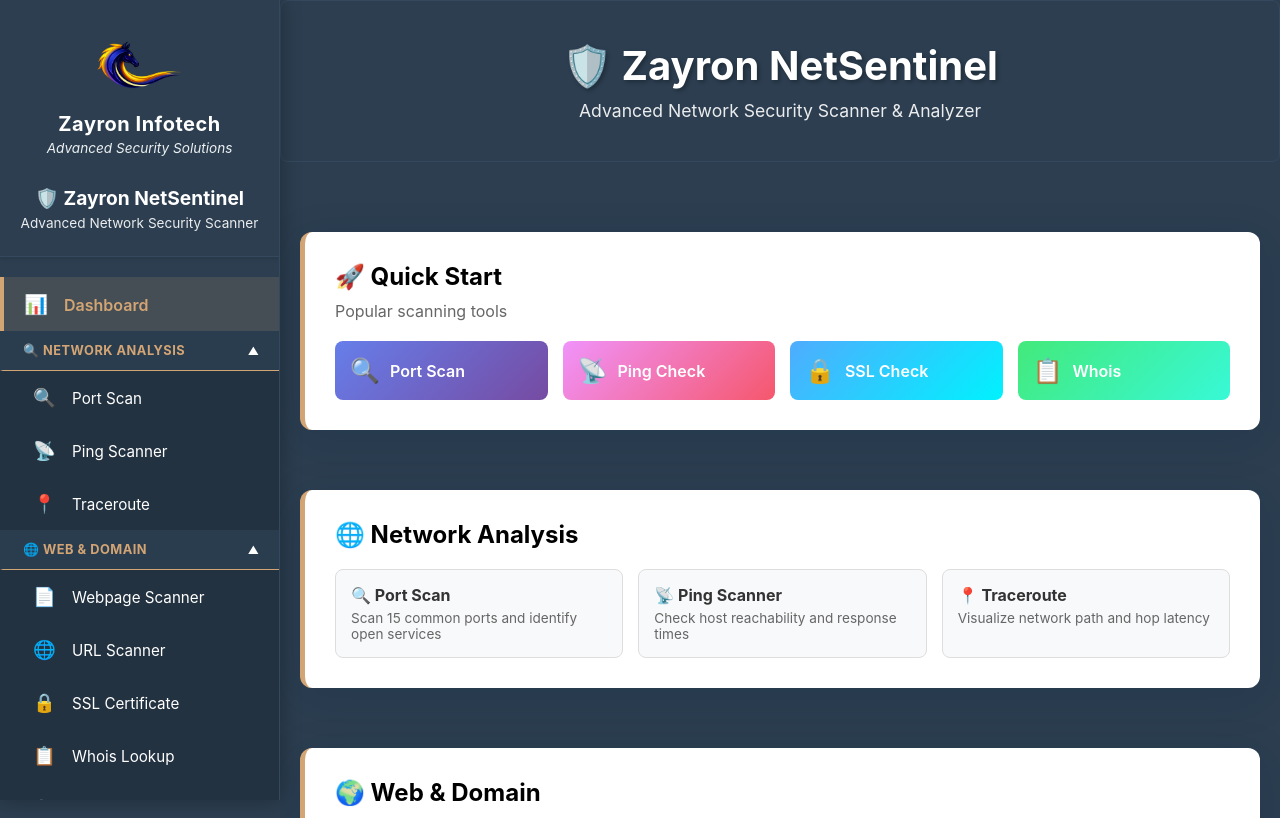
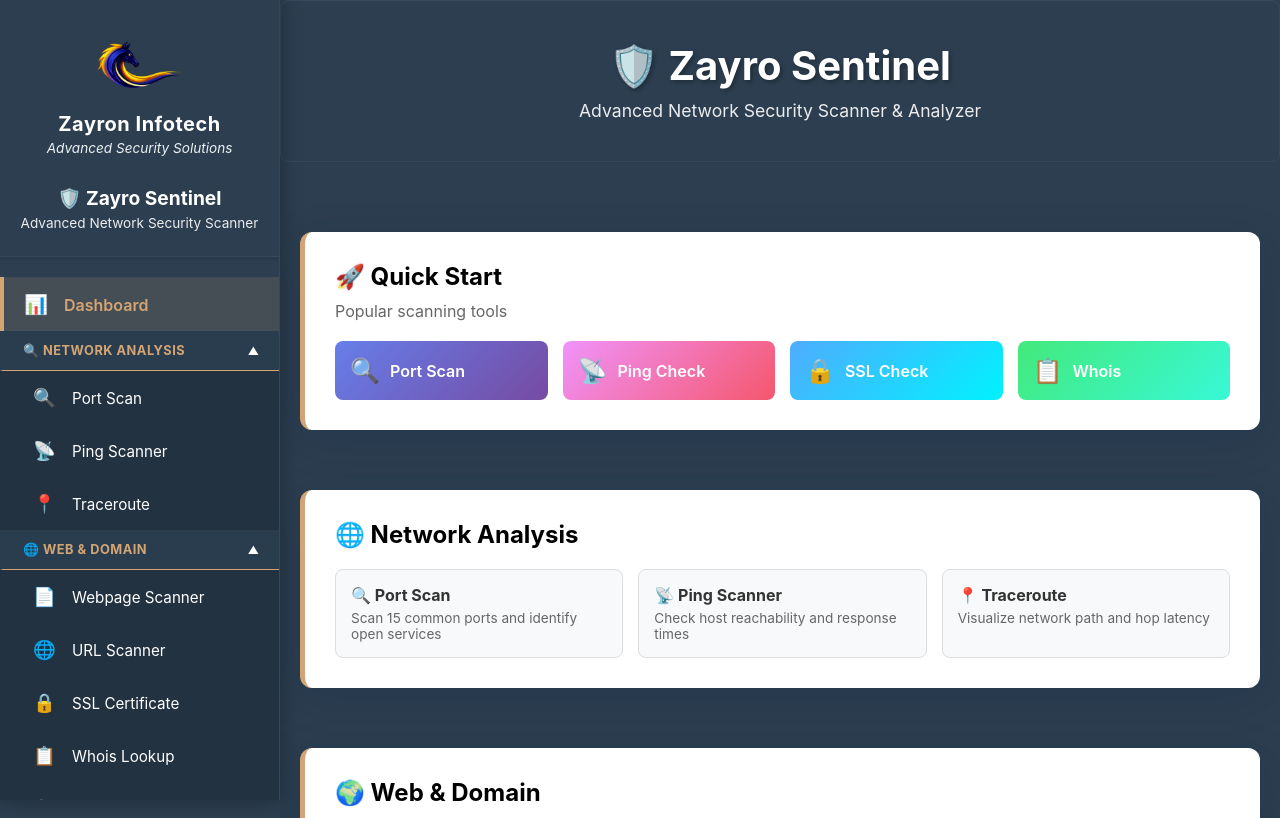
Before and after one commit to zayroninfotech/NetworkScanner, a Django app: page / in a window 1280 px wide. Shown: the top 818 px of the page. Run offline with Django 4.2, Linux system fonts and the light colour scheme; data that the repository does not hold is empty; some libraries are stand-ins or nearby versions.

Commit message:
Rebrand: Update from 'Zayron NetSentinel' to 'Zayro Sentinel' across application

```diff
--- a/scanner/templates/scanner/index.html
+++ b/scanner/templates/scanner/index.html
@@ -4,7 +4,7 @@
 <head>
     <meta charset="UTF-8">
     <meta name="viewport" content="width=device-width, initial-scale=1.0">
-    <title>NetSentinel – Network Security Scanner | Zayron Infotech</title>
+    <title>Zayro Sentinel – Advanced Network Security Scanner | Zayron Infotech</title>
     <link rel="stylesheet" href="{% static 'css/branding.css' %}">
     <script src="https://cdnjs.cloudflare.com/ajax/libs/jspdf/2.5.1/jspdf.umd.min.js"></script>
     <script src="https://cdnjs.cloudflare.com/ajax/libs/jspdf-autotable/3.8.2/jspdf.plugin.autotable.min.js"></script>
@@ -725,7 +725,7 @@
                 <div class="company-name">Zayron Infotech</div>
                 <div class="company-tagline">Advanced Security Solutions</div>
             </div>
-            <h2 style="margin-top: 15px; font-size: 1.2em;">🛡️ Zayron NetSentinel</h2>
+            <h2 style="margin-top: 15px; font-size: 1.2em;">🛡️ Zayro Sentinel</h2>
             <p>Advanced Network Security Scanner</p>
         </div>
 
@@ -808,7 +808,7 @@
     <div class="main-wrapper">
         <div class="container">
             <header>
-                <h1>🛡️ Zayron NetSentinel</h1>
+                <h1>🛡️ Zayro Sentinel</h1>
                 <p class="subtitle">Advanced Network Security Scanner & Analyzer</p>
             </header>
 
--- a/scanner/webpage_scanner.py
+++ b/scanner/webpage_scanner.py
@@ -59,7 +59,7 @@
             response = requests.get(
                 url,
                 timeout=10,
-                headers={'User-Agent': 'NetSentinel/1.0 WebpageScanner'},
+                headers={'User-Agent': 'ZayroSentinel/1.0 WebpageScanner'},
                 allow_redirects=True,
                 verify=False
             )
```
